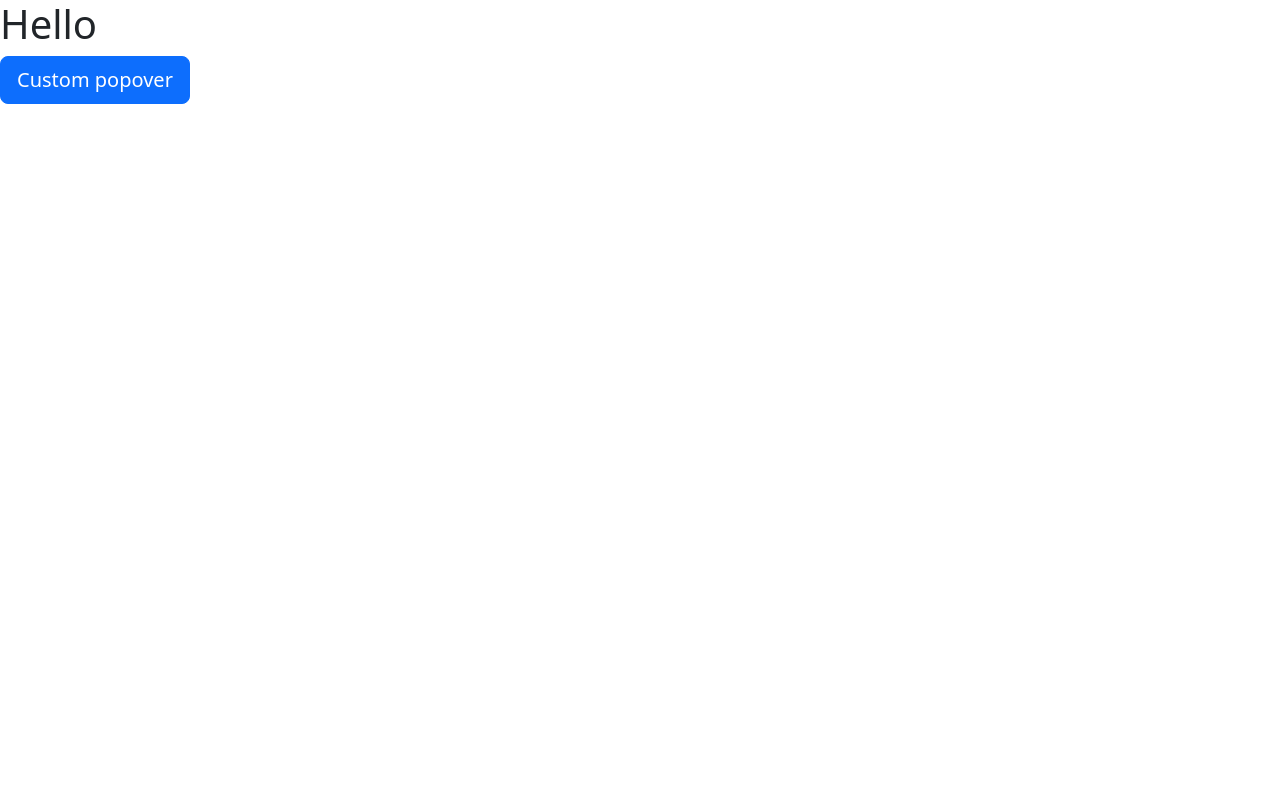
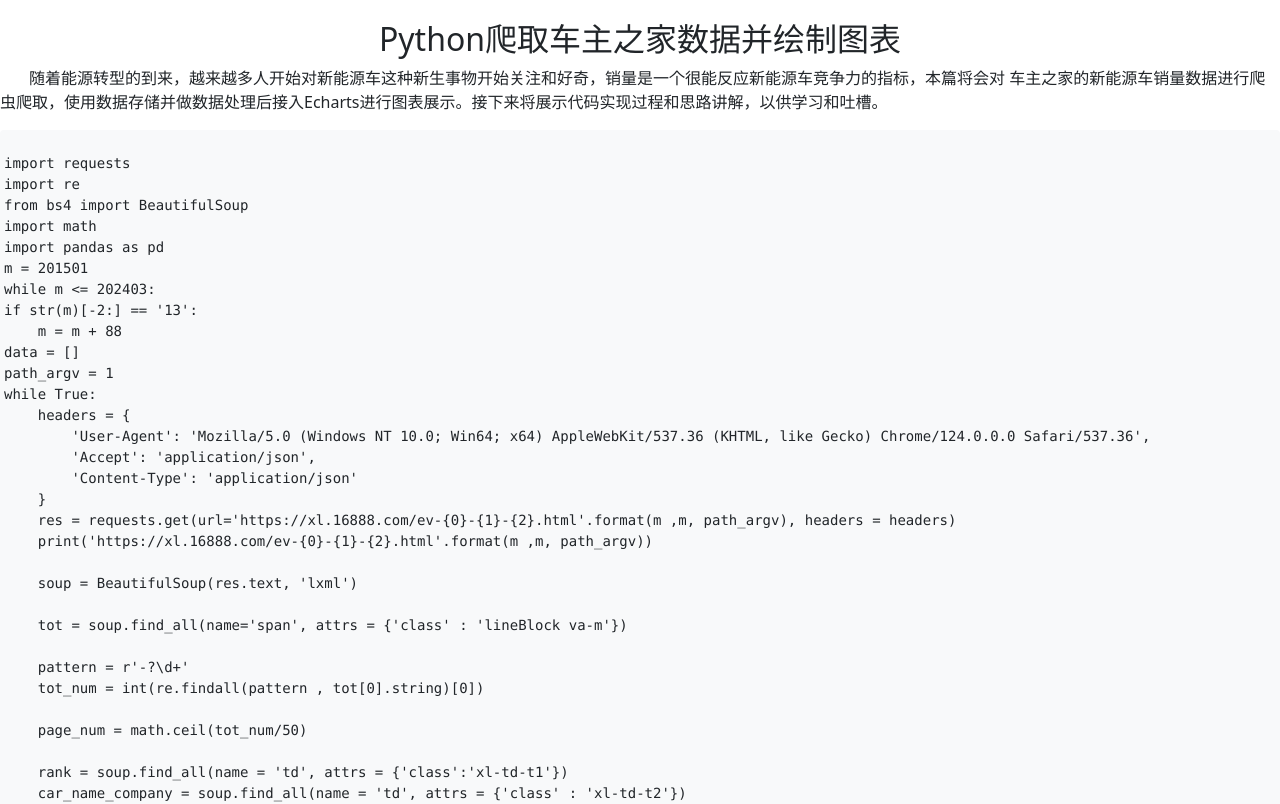
Before and after one commit to shuimodanqingyd/codeforbetterlife, a plain HTML site: page index.html in a window 1280 px wide. Shown: the top 804 px of the page. Drawn offline with Linux system fonts and the light colour scheme.

Commit message:
commit html

```diff
--- a/index.html
+++ b/index.html
@@ -5,9 +5,131 @@
 	<meta charset="utf-8">
 	<meta name="viewport" content="width=device-width, initial-scale=1">
 	<link rel="stylesheet" type="text/css" href="./css/bootstrap.min.css">
+
+	<style type="text/css">
+	    .code_style{
+	        background-color: #f8f9fa; /* 背景颜色 */
+		    padding: 2px 4px; /* 内边距 */
+		    border-radius: 4px; /* 圆角 */
+		    font-family: Menlo, Monaco, Consolas, "Courier New", monospace; /* 字体 */
+	    }
+	</style>
 </head>
 <body>
-	<h1>Hello</h1>
-	<button id="popoverButton" type="button" class="btn btn-primary btn-lg" class="btn btn-lg btn-danger" data-bs-toggle="popover" title="ESM in Browser" data-bs-content="Bang!">Custom popover</button>
+	<div class="container text-center" style="margin-top: 20px;">
+		<h2>Python爬取车主之家数据并绘制图表</h1>
+	</div>
+
+	<div>
+		<p class="text-start lh-base text-break">
+		    &nbsp;
+		    &nbsp;
+		    &nbsp;
+		    &nbsp;随着能源转型的到来，越来越多人开始对新能源车这种新生事物开始关注和好奇，销量是一个很能反应新能源车竞争力的指标，本篇将会对
+		    车主之家的新能源车销量数据进行爬虫爬取，使用数据存储并做数据处理后接入Echarts进行图表展示。接下来将展示代码实现过程和思路讲解，以供学习和吐槽。
+		</p>
+		<div class="code_style">
+			<pre>
+			    <code>
+import requests
+import re
+from bs4 import BeautifulSoup
+import math
+import pandas as pd
+m = 201501
+while m <= 202403:
+if str(m)[-2:] == '13':
+    m = m + 88
+data = []
+path_argv = 1
+while True:
+    headers = {
+        'User-Agent': 'Mozilla/5.0 (Windows NT 10.0; Win64; x64) AppleWebKit/537.36 (KHTML, like Gecko) Chrome/124.0.0.0 Safari/537.36',
+        'Accept': 'application/json',
+        'Content-Type': 'application/json'
+    }
+    res = requests.get(url='https://xl.16888.com/ev-{0}-{1}-{2}.html'.format(m ,m, path_argv), headers = headers)
+    print('https://xl.16888.com/ev-{0}-{1}-{2}.html'.format(m ,m, path_argv))
+
+    soup = BeautifulSoup(res.text, 'lxml')
+
+    tot = soup.find_all(name='span', attrs = {'class' : 'lineBlock va-m'})
+
+    pattern = r'-?\d+'
+    tot_num = int(re.findall(pattern , tot[0].string)[0])
+
+    page_num = math.ceil(tot_num/50)
+
+    rank = soup.find_all(name = 'td', attrs = {'class':'xl-td-t1'})
+    car_name_company = soup.find_all(name = 'td', attrs = {'class' : 'xl-td-t2'})
+    sales_volumn = soup.find_all(name = 'td', attrs= {'class': 'xl-td-t3'})
+    price = soup.find_all(name = 'td', attrs= {'class':'xl-td-t5'})
+
+    car_name = [car_name_company[i] for i in range(0, len(car_name_company), 1) if i % 2 == 0]
+
+    company = [car_name_company[i] for i in range(0,len(car_name_company), 1) if i % 2 != 0]
+
+    for i in range(0,len(rank),1):
+        ele_dict = {}
+        ele_rank = BeautifulSoup(str(rank[i]), 'lxml')
+        ele_dict['ele_rank'] = ele_rank.string
+        ele_car_name = BeautifulSoup(str(car_name[i]),'lxml')
+        a_tag = ele_car_name.a
+        ele_dict['ele_car_name'] = a_tag.string
+        ele_sales_vol = BeautifulSoup(str(sales_volumn[i]), 'lxml')
+        ele_dict['ele_sales_vol'] = ele_sales_vol.string
+        ele_company = BeautifulSoup(str(company[i]), 'lxml')
+        a_tag = ele_company.a
+        ele_dict['ele_company'] = a_tag.string
+        ele_price = BeautifulSoup(str(price[i]), 'lxml')
+        a_tag = ele_price.a
+        ele_dict['ele_price'] = a_tag.string
+
+        data.append(ele_dict)
+
+    if page_num >= path_argv + 1:
+        path_argv = path_argv + 1
+    else:
+        break
+    # time.sleep(1)
+
+print(data)
+
+rank_arr = []
+carName_arr = []
+sales_vol_arr = []
+company_arr = []
+price_arr = []
+
+for i in data:
+    rank_arr.append(i['ele_rank'])
+    carName_arr.append(i['ele_car_name'])
+    sales_vol_arr.append(i['ele_sales_vol'])
+    company_arr.append(i['ele_company'])
+    price_arr.append(i['ele_price'])
+
+mon_data_dict = {
+    'rank': rank_arr,
+    'carName': carName_arr,
+    'salesVolumn': sales_vol_arr,
+    'company': company_arr,
+    'price': price_arr,
+    'month': m
+}
+
+df = pd.DataFrame(mon_data_dict)
+print(df)
+
+df.to_excel(r'D:\pycharm\PyCharm 2019.3\code\files\{0}.xlsx'.format(m), index = False)
+
+m = m + 1
+
+# time.sleep(2)
+			    </code>
+			</pre>
+		</div>
+	</div>
+
+	<script type="text/javascript" src="./js/bootstrap.min.js"></script>
 </body>
 </html>
```
